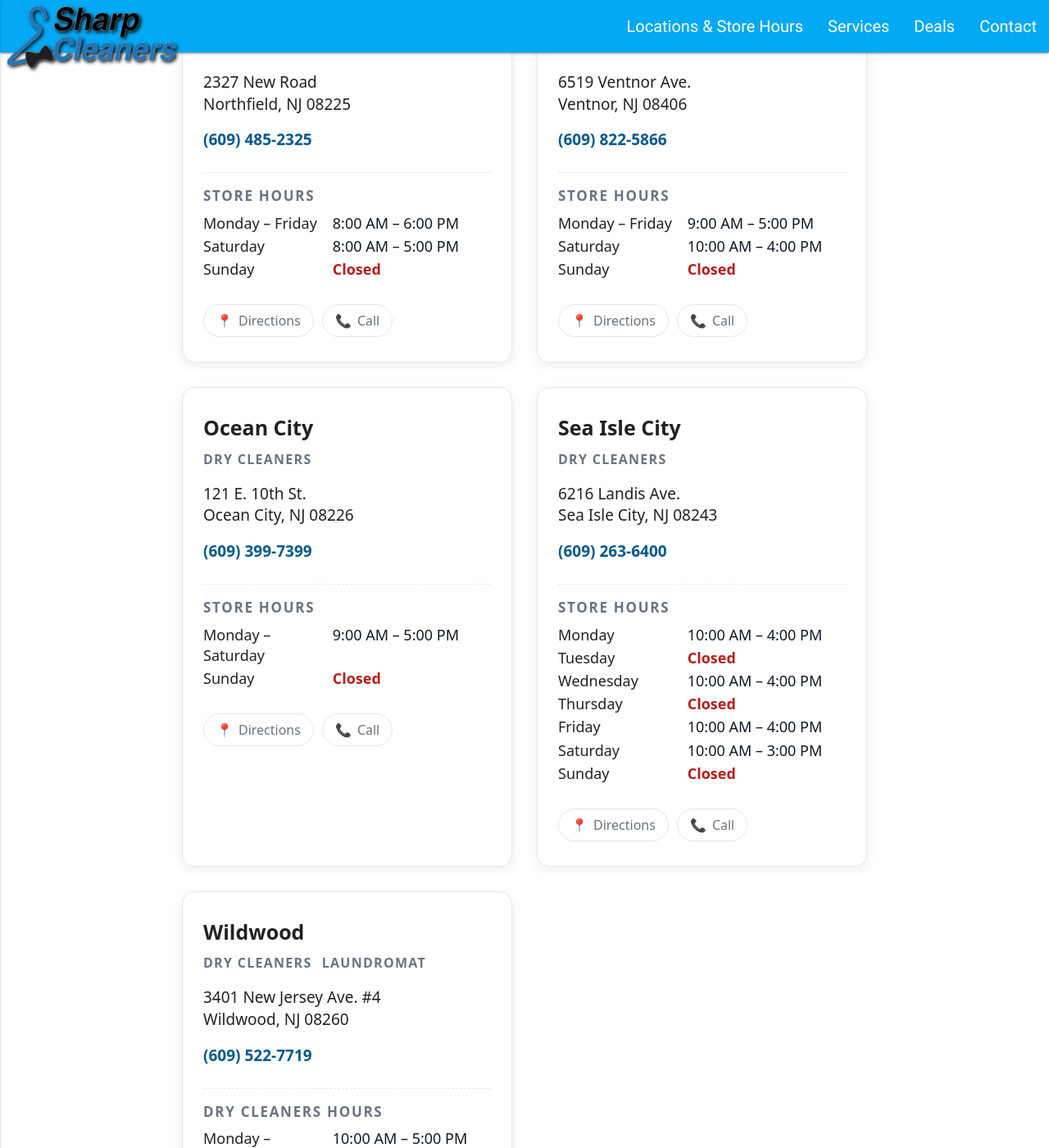
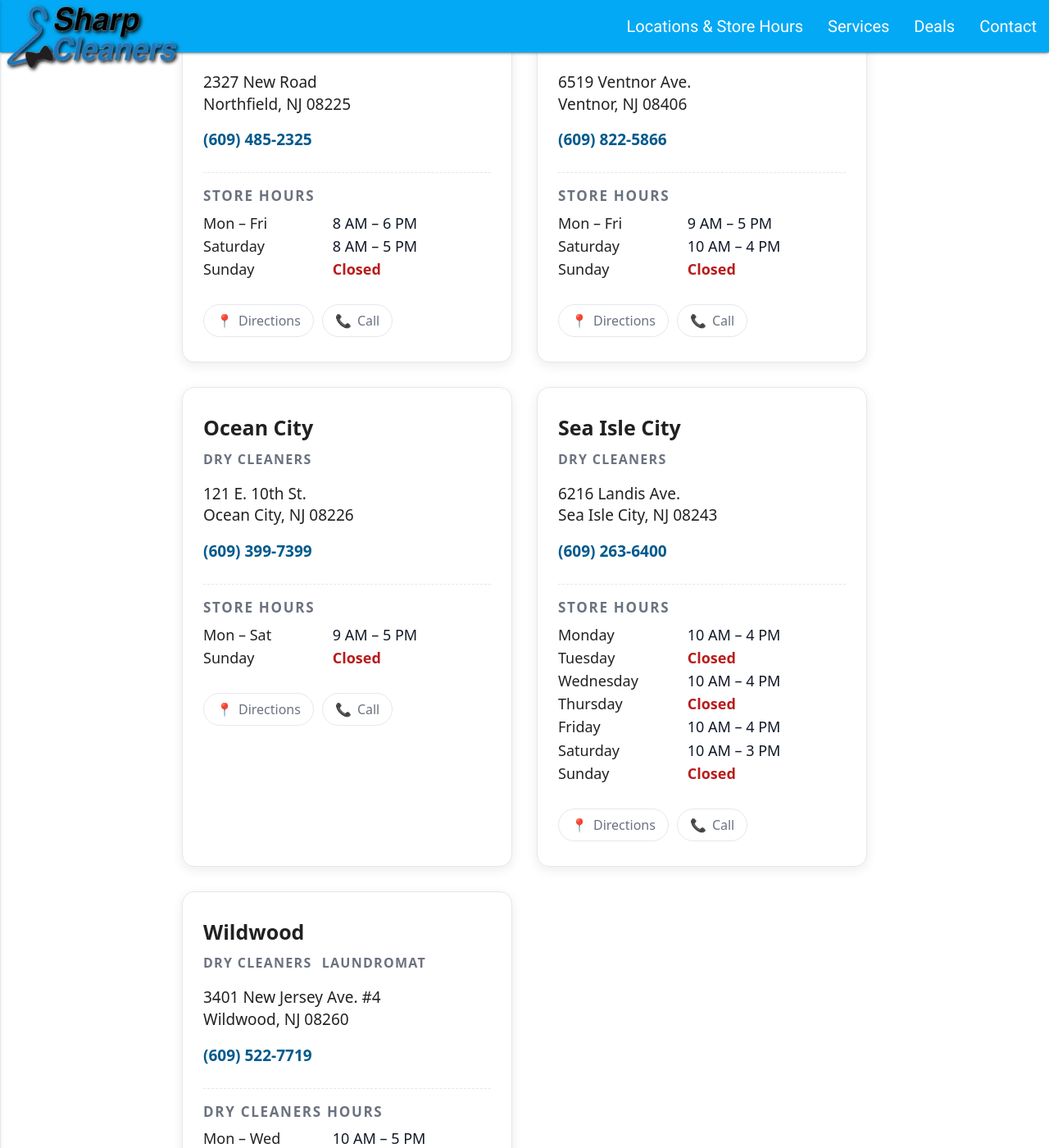
Before and after one commit to sharpcleanersnj/sharpcleanersnj.github.io, a Jekyll site: the page built from _pages/locations.md, in a window 1280 px wide and 1400 px high, scrolled down 890 px. Shown: the whole window at 82% size. Built offline with Jekyll 4.4.1, drawn with Linux system fonts in a browser that asks for light colours; nearby versions of some CDN libraries; some of the changed text lies outside the part shown.

Commit message:
Update locations.md

```diff
--- a/_pages/locations.md
+++ b/_pages/locations.md
@@ -233,11 +233,11 @@
       <div class="hours-block">
         <div class="hours-title">Store Hours</div>
         <div class="hours-list">
-          <span class="hours-day">Monday – Friday</span>
-          <span class="hours-time">8:00 AM – 6:00 PM</span>
+          <span class="hours-day">Mon – Fri</span>
+          <span class="hours-time">8 AM – 6 PM</span>
 
           <span class="hours-day">Saturday</span>
-          <span class="hours-time">8:00 AM – 5:00 PM</span>
+          <span class="hours-time">8 AM – 5 PM</span>
 
           <span class="hours-day">Sunday</span>
           <span class="hours-time closed">Closed</span>
@@ -273,11 +273,11 @@
       <div class="hours-block">
         <div class="hours-title">Store Hours</div>
         <div class="hours-list">
-          <span class="hours-day">Monday – Friday</span>
-          <span class="hours-time">9:00 AM – 5:00 PM</span>
+          <span class="hours-day">Mon – Fri</span>
+          <span class="hours-time">9 AM – 5 PM</span>
 
           <span class="hours-day">Saturday</span>
-          <span class="hours-time">10:00 AM – 4:00 PM</span>
+          <span class="hours-time">10 AM – 4 PM</span>
 
           <span class="hours-day">Sunday</span>
           <span class="hours-time closed">Closed</span>
@@ -313,8 +313,8 @@
       <div class="hours-block">
         <div class="hours-title">Store Hours</div>
         <div class="hours-list">
-          <span class="hours-day">Monday – Saturday</span>
-          <span class="hours-time">9:00 AM – 5:00 PM</span>
+          <span class="hours-day">Mon – Sat</span>
+          <span class="hours-time">9 AM – 5 PM</span>
 
           <span class="hours-day">Sunday</span>
           <span class="hours-time closed">Closed</span>
@@ -351,22 +351,22 @@
         <div class="hours-title">Store Hours</div>
         <div class="hours-list">
           <span class="hours-day">Monday</span>
-          <span class="hours-time">10:00 AM – 4:00 PM</span>
+          <span class="hours-time">10 AM – 4 PM</span>
 
           <span class="hours-day">Tuesday</span>
           <span class="hours-time closed">Closed</span>
 
           <span class="hours-day">Wednesday</span>
-          <span class="hours-time">10:00 AM – 4:00 PM</span>
+          <span class="hours-time">10 AM – 4 PM</span>
 
           <span class="hours-day">Thursday</span>
           <span class="hours-time closed">Closed</span>
 
           <span class="hours-day">Friday</span>
-          <span class="hours-time">10:00 AM – 4:00 PM</span>
+          <span class="hours-time">10 AM – 4 PM</span>
 
           <span class="hours-day">Saturday</span>
-          <span class="hours-time">10:00 AM – 3:00 PM</span>
+          <span class="hours-time">10 AM – 3 PM</span>
 
           <span class="hours-day">Sunday</span>
           <span class="hours-time closed">Closed</span>
@@ -403,17 +403,17 @@
       <div class="hours-block">
         <div class="hours-title">Dry Cleaners Hours</div>
         <div class="hours-list">
-          <span class="hours-day">Monday – Wednesday</span>
-          <span class="hours-time">10:00 AM – 5:00 PM</span>
+          <span class="hours-day">Mon – Wed</span>
+          <span class="hours-time">10 AM – 5 PM</span>
 
           <span class="hours-day">Thursday</span>
           <span class="hours-time closed">Closed</span>
 
           <span class="hours-day">Friday</span>
-          <span class="hours-time">10:00 AM – 5:00 PM</span>
+          <span class="hours-time">10 AM – 5 PM</span>
 
           <span class="hours-day">Saturday</span>
-          <span class="hours-time">10:00 AM – 4:00 PM</span>
+          <span class="hours-time">10 AM – 4 PM</span>
 
           <span class="hours-day">Sunday</span>
           <span class="hours-time closed">Closed</span>
@@ -424,7 +424,7 @@
         <div class="hours-title">Laundromat Hours</div>
         <div class="hours-list">
           <span class="hours-day">Daily</span>
-          <span class="hours-time">7:00 AM – 9:00 PM</span>
+          <span class="hours-time">7 AM – 9 PM</span>
         </div>
       </div>
 
```
